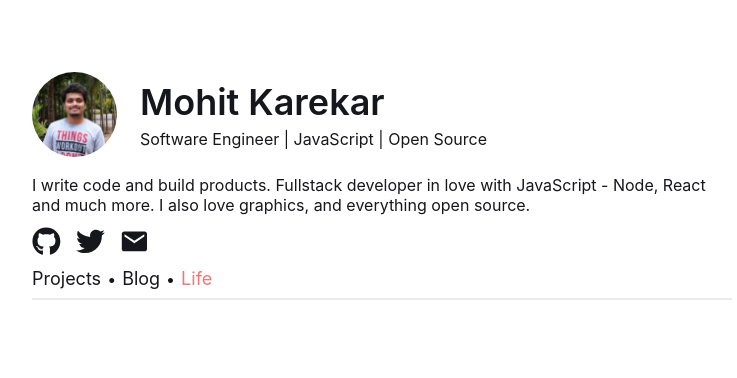
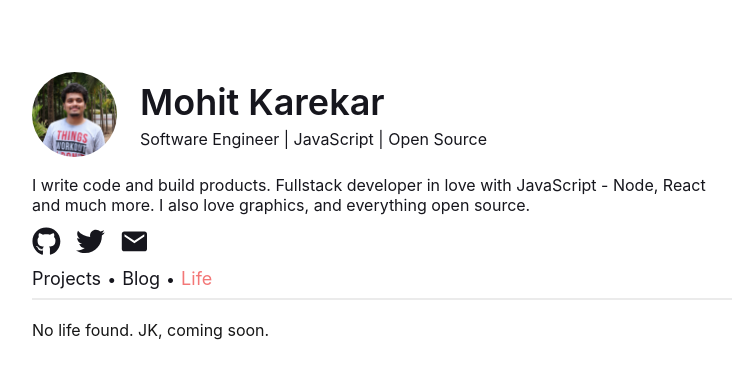
Before and after one commit to mohitk05/my-website, a React (Create React App) app: page /life in a window 1280 px wide. Shown: the top 378 px of the page, without its empty margins (258-995 px from the left). Built offline with nearby package versions, Linux system fonts and the light colour scheme; a web font is replaced by a local one.

Commit message:
Life updated

```diff
--- a/src/components/Life.js
+++ b/src/components/Life.js
@@ -6,7 +6,7 @@ export default class Life extends React.Component {
     render() {
         return (
             <div className={styles.Life}>
-
+                No life found. JK, coming soon.
             </div>
         )
     }
```
